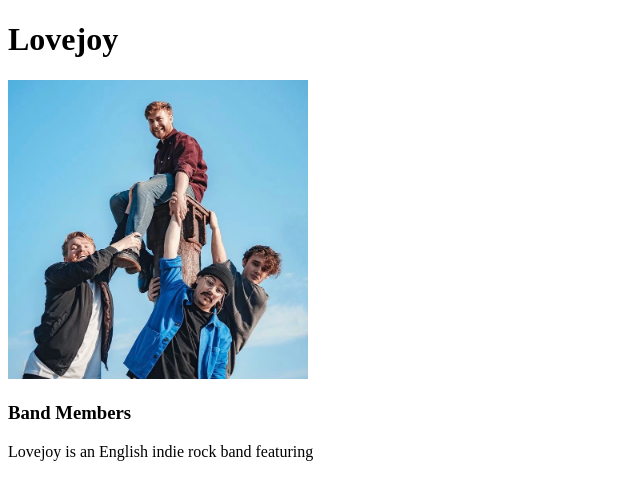
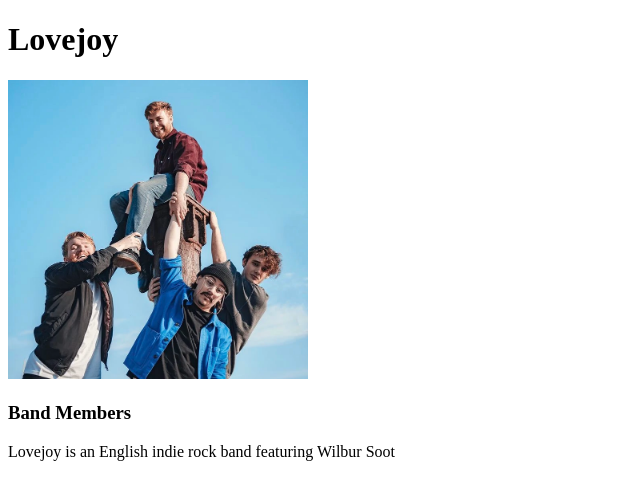
Before and after one commit to standrewscollege2018/2022-year-11-web-design-classwork-ash7313, a plain HTML site: page intro/fan-site.html in a window 1280 px wide. Shown: the full height of the page, 0-640 px from the left. Drawn offline with Linux system fonts and the light colour scheme.

Commit message:
fan site

```diff
--- a/intro/fan-site.html
+++ b/intro/fan-site.html
@@ -8,6 +8,6 @@
     <p><h1>Lovejoy</h1></p>
     <img src="images/LovejoyBand.jpg" alt="Lovejoy holding Joe on a chair" width="300">
     <p><h3>Band Members</h3></p>
-    <p>Lovejoy is an English indie rock band featuring </p>
+    <p>Lovejoy is an English indie rock band featuring Wilbur Soot</p>
   </body>
 </html>
```
